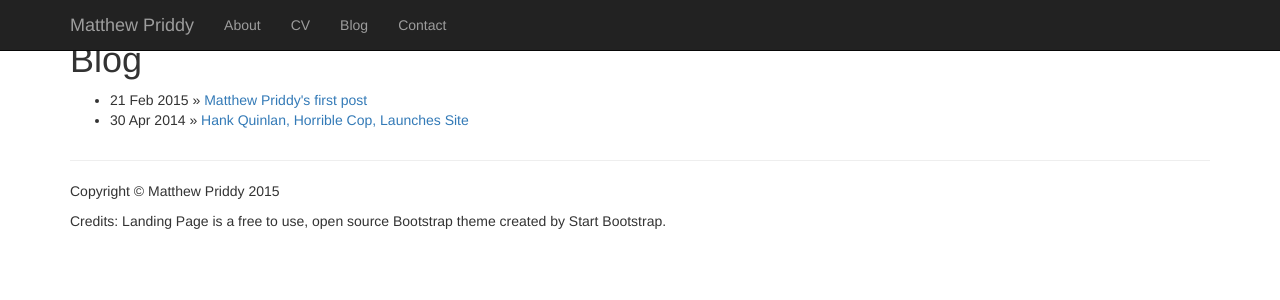
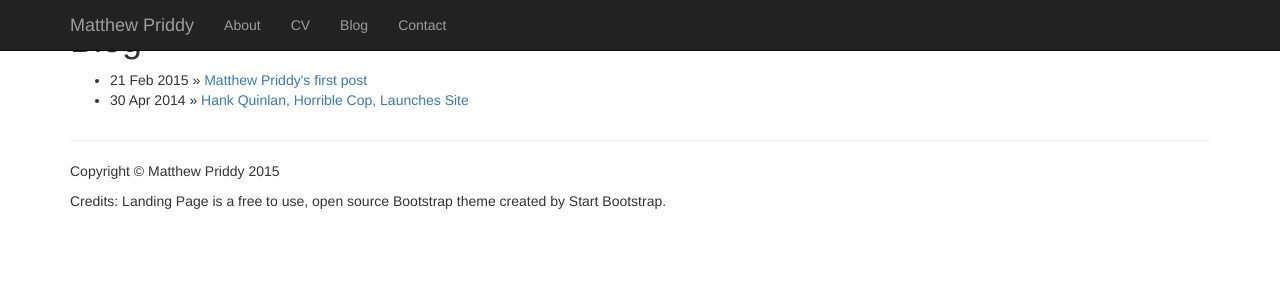
Before and after one commit to mwpriddy/mwpriddy.github.io, a Jekyll site: the page built from blog/index.html, in a window 1280 px wide. Shown: the top 300 px of the page. Built offline with Jekyll 4.4.1, drawn with Linux system fonts in a browser that asks for light colours.

Commit message:
Update default-halfslider.html

```diff
--- a/_layouts/default-halfslider.html
+++ b/_layouts/default-halfslider.html
@@ -66,11 +66,6 @@
     <div class="container">
         <div class="row">
             <div class="col-lg-12">
-            <!--{margin-top: 400px;} -->
-
-            <!--<br style="margin-top:200px;"/> -->
-                {margin-top: 50px;}
-                {margin-top: 50px;}
                 {{ content }}
             </div>
         </div>
```
